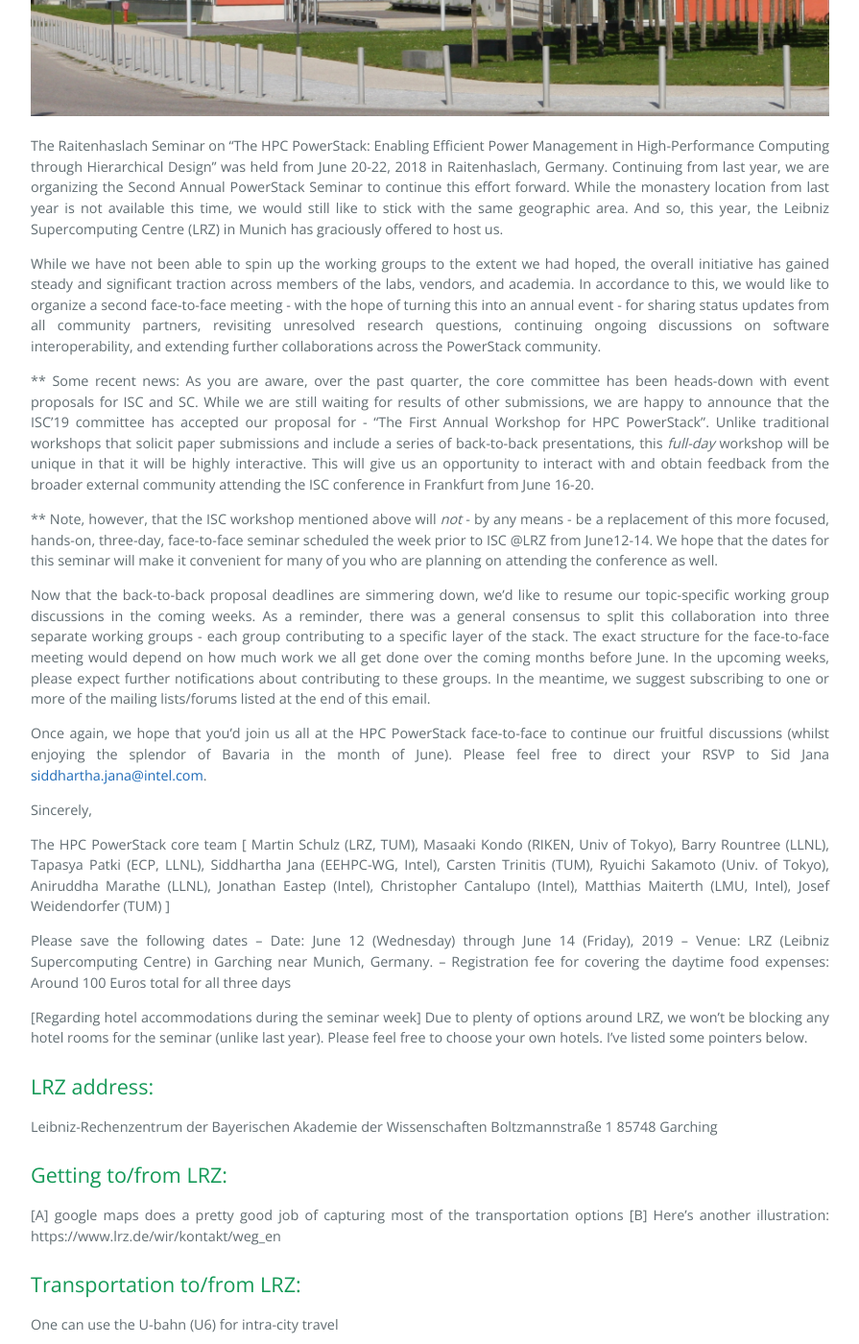
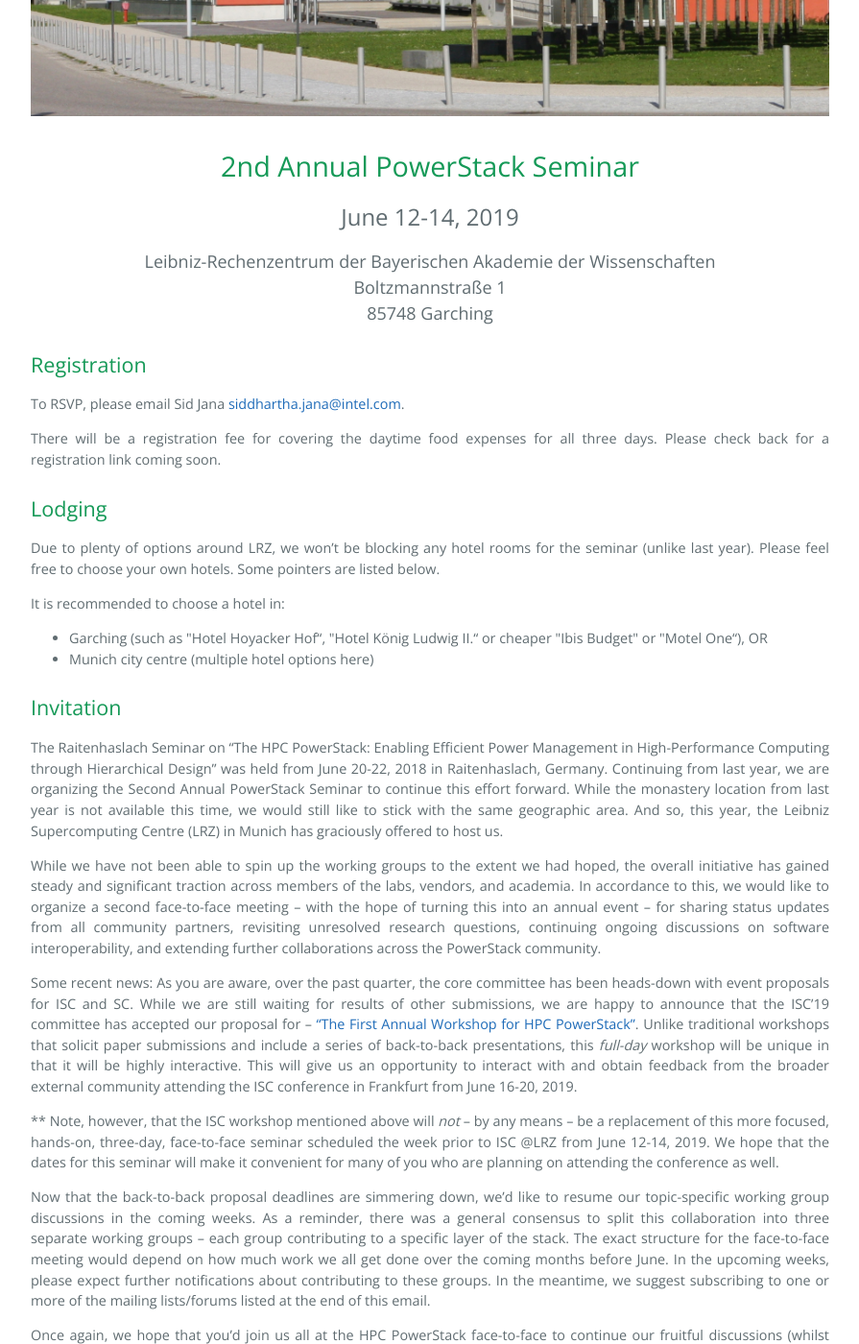
Before and after one commit to HPCPowerStack/hpcpowerstack.github.io, a Jekyll site: the page built from seminar.md, in a window 1280 px wide and 1400 px high, scrolled down 614 px. Shown: the whole window at 96% size, without its empty margins (192-1087 px from the left). Built offline with Jekyll 4.4.1, drawn with Linux system fonts in a browser that asks for light colours; the repository's description, which GitHub fills in, is left out; some of the changed text lies outside the part shown.

Commit message:
Formatting annual seminar and ISC19 workshop page

```diff
--- a/seminar.md
+++ b/seminar.md
@@ -3,69 +3,112 @@ layout: default
 ---
 ![](lrz-building.jpg)
 
-The Raitenhaslach Seminar on "The HPC PowerStack: Enabling Efficient Power Management in High-Performance Computing through Hierarchical Design" was held from June 20-22, 2018 in
-Raitenhaslach, Germany. Continuing from last year, we are organizing the Second Annual PowerStack Seminar to continue this effort forward.
-While the monastery location from last year is not available this time, we would still like to stick with the same geographic area. And so, this year, the Leibniz Supercomputing Centre (LRZ) in Munich has graciously offered to host us.
+<h1 align="center">2nd Annual PowerStack Seminar</h1>
+<p align="center"><font size="+2">June 12-14, 2019</font></p>
+<p align="center"><font size="+1">Leibniz-Rechenzentrum der Bayerischen Akademie der Wissenschaften<br>
+Boltzmannstraße 1<br>
+85748 Garching</font></p>
 
-While we have not been able to spin up the working groups to the extent we had hoped, the overall initiative has gained steady and significant traction across members of the labs,
-vendors, and academia. In accordance to this, we would like to organize a second face-to-face meeting - with the hope of turning this into an annual event - for sharing status updates from all community partners, revisiting unresolved research questions, continuing ongoing discussions on software interoperability, and extending further collaborations across the PowerStack community.
+<h2>Registration</h2>
+To RSVP, please email Sid Jana <siddhartha.jana@intel.com>.
 
-** Some recent news: As you are aware, over the past quarter, the core committee has been heads-down with event proposals for ISC and SC. While we are still waiting for results of other submissions, we are happy to announce that the ISC’19 committee has accepted our proposal for - “The First Annual Workshop for HPC PowerStack”. Unlike traditional workshops that solicit paper submissions and include a series of back-to-back presentations, this *full-day* workshop will be unique in that it will be highly interactive. This will give us an opportunity to interact with and obtain feedback from the broader external community attending the ISC conference in Frankfurt from June 16-20.
+There will be a registration fee for covering the daytime food expenses for all
+three days. Please check back for a registration link coming soon.
 
-** Note, however, that the ISC workshop mentioned above will *not* - by any means - be a replacement of this more focused, hands-on, three-day, face-to-face seminar scheduled the week prior to ISC @LRZ from June12-14. We hope that the dates for this seminar will make it convenient for many of you who are planning on attending the conference as well.
+<h2>Lodging</h2>
+Due to plenty of options around LRZ, we won't be blocking any hotel rooms for
+the seminar (unlike last year). Please feel free to choose your own hotels.
+Some pointers are listed below.
 
-Now that the back-to-back proposal deadlines are simmering down, we’d like to resume our topic-specific working group discussions in the coming weeks. As a reminder, there was a general consensus to split this collaboration into three separate working groups - each group contributing to a specific layer of the stack. The exact structure for the face-to-face meeting would depend on how much work we all get done over the coming months before June. In the upcoming weeks, please expect further notifications about contributing to these groups. In the meantime, we suggest subscribing to one or more of the mailing lists/forums listed at the end of this email.
+It is recommended to choose a hotel in:
+<ul>
+<li>Garching (such as "Hotel Hoyacker Hof“, "Hotel König Ludwig II.“ or cheaper "Ibis Budget" or "Motel One“), OR</li>
+<li>Munich city centre (multiple hotel options here)</li>
+</ul>
 
-Once again, we hope that you’d join us all at the HPC PowerStack face-to-face to continue our fruitful discussions (whilst enjoying the splendor of Bavaria in the month of June).
-Please feel free to direct your RSVP to Sid Jana <siddhartha.jana@intel.com>.
+<h2>Invitation</h2>
+The Raitenhaslach Seminar on "The HPC PowerStack: Enabling Efficient Power
+Management in High-Performance Computing through Hierarchical Design" was held
+from June 20-22, 2018 in Raitenhaslach, Germany. Continuing from last year, we
+are organizing the Second Annual PowerStack Seminar to continue this effort
+forward. While the monastery location from last year is not available this
+time, we would still like to stick with the same geographic area. And so, this
+year, the Leibniz Supercomputing Centre (LRZ) in Munich has graciously offered
+to host us.
+
+While we have not been able to spin up the working groups to the extent we had
+hoped, the overall initiative has gained steady and significant traction across
+members of the labs, vendors, and academia. In accordance to this, we would
+like to organize a second face-to-face meeting -- with the hope of turning this
+into an annual event -- for sharing status updates from all community partners,
+revisiting unresolved research questions, continuing ongoing discussions on
+software interoperability, and extending further collaborations across the
+PowerStack community.
+
+Some recent news: As you are aware, over the past quarter, the core committee
+has been heads-down with event proposals for ISC and SC. While we are still
+waiting for results of other submissions, we are happy to announce that the
+ISC’19 committee has accepted our proposal for -- <a href="isc19.html">“The
+First Annual Workshop for HPC PowerStack”</a>. Unlike traditional workshops
+that solicit paper submissions and include a series of back-to-back
+presentations, this *full-day* workshop will be unique in that it will be
+highly interactive. This will give us an opportunity to interact with and
+obtain feedback from the broader external community attending the ISC
+conference in Frankfurt from June 16-20, 2019.
+
+** Note, however, that the ISC workshop mentioned above will *not* -- by any
+means -- be a replacement of this more focused, hands-on, three-day,
+face-to-face seminar scheduled the week prior to ISC @LRZ from June 12-14, 2019.
+We hope that the dates for this seminar will make it convenient for many of you
+who are planning on attending the conference as well.
+
+Now that the back-to-back proposal deadlines are simmering down, we’d like to
+resume our topic-specific working group discussions in the coming weeks. As a
+reminder, there was a general consensus to split this collaboration into three
+separate working groups -- each group contributing to a specific layer of the
+stack. The exact structure for the face-to-face meeting would depend on how
+much work we all get done over the coming months before June. In the upcoming
+weeks, please expect further notifications about contributing to these groups.
+In the meantime, we suggest subscribing to one or more of the mailing
+lists/forums listed at the end of this email.
+
+Once again, we hope that you’d join us all at the HPC PowerStack face-to-face
+to continue our fruitful discussions (whilst enjoying the splendor of Bavaria
+in the month of June). Please feel free to direct your RSVP to Sid Jana
+<siddhartha.jana@intel.com>.
 
 Sincerely,
 
 The HPC PowerStack core team
-[ Martin Schulz (LRZ, TUM), Masaaki Kondo (RIKEN, Univ of Tokyo), Barry Rountree (LLNL), Tapasya Patki (ECP, LLNL), Siddhartha Jana (EEHPC-WG, Intel), Carsten Trinitis (TUM), Ryuichi Sakamoto (Univ. of Tokyo), Aniruddha Marathe (LLNL), Jonathan Eastep (Intel), Christopher Cantalupo (Intel), Matthias Maiterth (LMU, Intel), Josef Weidendorfer (TUM) ]
-
+[ Martin Schulz (LRZ, TUM), Masaaki Kondo (RIKEN, Univ of Tokyo), Barry
+Rountree (LLNL), Tapasya Patki (ECP, LLNL), Siddhartha Jana (EEHPC-WG, Intel),
+Carsten Trinitis (TUM), Ryuichi Sakamoto (Univ. of Tokyo), Aniruddha Marathe
+(LLNL), Jonathan Eastep (Intel), Christopher Cantalupo (Intel), Matthias
+Maiterth (LMU, Intel), Josef Weidendorfer (TUM) ]
 
 Please save the following dates
 -- Date: June 12 (Wednesday) through June 14 (Friday), 2019
 -- Venue: LRZ (Leibniz Supercomputing Centre) in Garching near Munich, Germany.
 -- Registration fee for covering the daytime food expenses: Around 100 Euros total for all three days
 
-[Regarding hotel accommodations during the seminar week]
-Due to plenty of options around LRZ, we won't be blocking any hotel rooms for the seminar (unlike last year). Please feel free to choose your own hotels. I've listed some pointers below.
-
-## LRZ address:
-Leibniz-Rechenzentrum
-der Bayerischen Akademie der Wissenschaften
-Boltzmannstraße 1
+<h2>Seminar Location</h2>
+Leibniz-Rechenzentrum der Bayerischen Akademie der Wissenschaften<br>
+Boltzmannstraße 1<br>
 85748 Garching
 
+<h2>Getting to/from LRZ</h2>
+<ul>
+<li>Google Maps does a pretty good job of capturing most of the transportation options</li>
+<li>One can use the U-bahn (U6) for intra-city travel</li>
+<li><a href="https://www.lrz.de/wir/kontakt/weg_en">Here's</a> another illustration</li>
+</ul>
 
-## Getting to/from LRZ:
-[A] google maps does a pretty good job of capturing most of the transportation options
-[B]  Here's another illustration: https://www.lrz.de/wir/kontakt/weg_en
-
-
-## Transportation to/from LRZ:
-One can use the U-bahn (U6) for intra-city travel
-
-
-## It is recommended to choose a hotel in:
-[A] Garching (such as "Hotel Hoyacker Hof“, "Hotel König Ludwig II.“ or cheaper "Ibis Budget" or "Motel One“), or
-
-[B] Munich city centre (multiple hotel options here)
-
-## Web resources to find a hotel:
-[1] https://hotels.com
-
-[2] Listing of accommodations in Garching:
-http://www.garching.de/Leben+in+Garching/Einkaufen+_+Übernachten/Übernachtungs_möglichkeiten.html
-
-[3] Listing of accommodation in Munich:
-http://www.muenchen.de/uebernachten.html
-
-
-{::nomarkdown}
-{:/}
+<h2>Web resources to find a hotel</h2>
+<ul>
+<li><a href="https://hotels.com">https://hotels.com</a></li>
+<li><a href="http://www.garching.de/Leben+in+Garching/Einkaufen+_+Übernachten/Übernachtungs_möglichkeiten.html">Listing of accommodations in Garching</a></li>
+<li><a href="http://www.muenchen.de/uebernachten.html">Listing of accommodation in Munich</a></li>
+</ul>
 
 
 [Back](./)
```
Also changed, not shown: isc19.md (+5 -5 lines).
